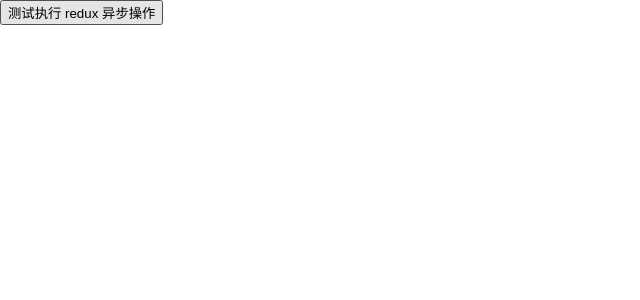
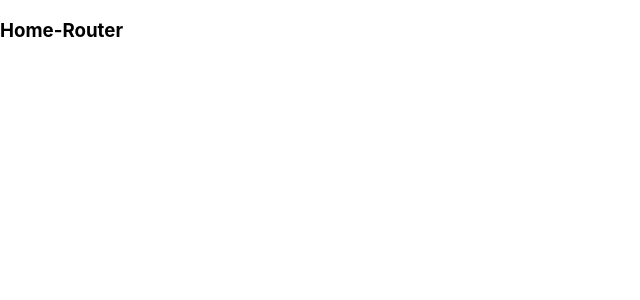
Before and after one commit to maguibing/React-review, a React (Create React App) app: page /home in a window 1280 px wide. Shown: the top 300 px of the page, without its empty margins (0-640 px from the left). Built offline with nearby package versions, Linux system fonts and the light colour scheme.

Commit message:
react-router-dom@5.3.0 练习

```diff
--- a/package.json
+++ b/package.json
@@ -14,6 +14,7 @@
     "react": "^18.2.0",
     "react-dom": "^18.2.0",
     "react-redux": "^8.0.5",
+    "react-router-dom": "5.3.0",
     "react-scripts": "5.0.1",
     "redux": "^4.2.0",
     "redux-thunk": "^2.4.2",
--- a/src/App.jsx
+++ b/src/App.jsx
@@ -6,16 +6,42 @@
 
 // import Hook from './pages/hook'
 // import UseStore from './pages/use-store';
-import ReduxThunk from './pages/redux-thunk';
+// import ReduxThunk from './pages/redux-thunk';
+
+import { BrowserRouter as Router, Route, Switch, Redirect} from 'react-router-dom'
+
+
+import Login from './pages/router/login'
+import Home from './pages/router/home'
+import NotFound from './pages/router/404'
 
 // 类组件
 // import ClassComponent from './components/class-component';
 
 const App = () => {
   return(
+    <Router>
+        {/* <ul>
+          <li>
+            <Link to='/'>page 1</Link>
+          </li>
+          <li>
+            <Link to='/second'>page 2</Link>
+          </li>
+        </ul>
+        <hr /> */}
       <div className='App'>
-      <ReduxThunk></ReduxThunk>
 
+        <Switch>
+          <Route exact path='/'>
+            <Redirect to='/login'></Redirect>
+          </Route>
+          <Route path='/login' exact component={Login} />
+          <Route path='/home' exact component={Home} />
+          <Route component={NotFound} />
+        </Switch>
+
+        {/* <ReduxThunk></ReduxThunk> */}
         {/* <UseStore></UseStore> */}
         {/* <Hook></Hook> */}
 
@@ -25,6 +51,8 @@
 
         <ClassComponent></ClassComponent>   */}
       </div>
+    </Router>
+
   )
 }
 
--- a/src/index.js
+++ b/src/index.js
@@ -11,11 +11,11 @@
 const root = ReactDOM.createRoot(document.getElementById('root'));
 
 root.render(
-    <React.StrictMode>
+    // <React.StrictMode>
         <Provider store={store}>
             <App />
         </Provider>
-    </React.StrictMode>
+    // </React.StrictMode>
 );
 
 reportWebVitals();
--- /dev/null
+++ b/src/pages/router/404.jsx
@@ -0,0 +1,9 @@
+const NotFound = () => {
+  return(
+    <div className="404">
+      404
+    </div>
+  )
+}
+
+export default NotFound
--- /dev/null
+++ b/src/pages/router/home.jsx
@@ -0,0 +1,13 @@
+import { useHistory } from "react-router-dom"
+
+const HomeRouter = () => {
+  const history = useHistory()
+
+  return(
+    <div className="home-router">
+      <h3 onClick={()=> history.push('/login')}>Home-Router</h3>
+    </div>
+  )
+}
+
+export default HomeRouter
--- /dev/null
+++ b/src/pages/router/login.jsx
@@ -0,0 +1,15 @@
+import { useHistory } from "react-router-dom"
+
+const LoginRouter = (props) => {
+
+  // console.log(props);
+  const history = useHistory()
+
+  return(
+    <div className="login-router">
+      <h3 onClick={()=> history.push('/home')}>Login-Router</h3>
+    </div>
+  )
+}
+
+export default LoginRouter
```
Also changed, not shown: 1 other file (tests, documents, lock files or other folders). Lines whose indentation alone changed are shown as unchanged.
